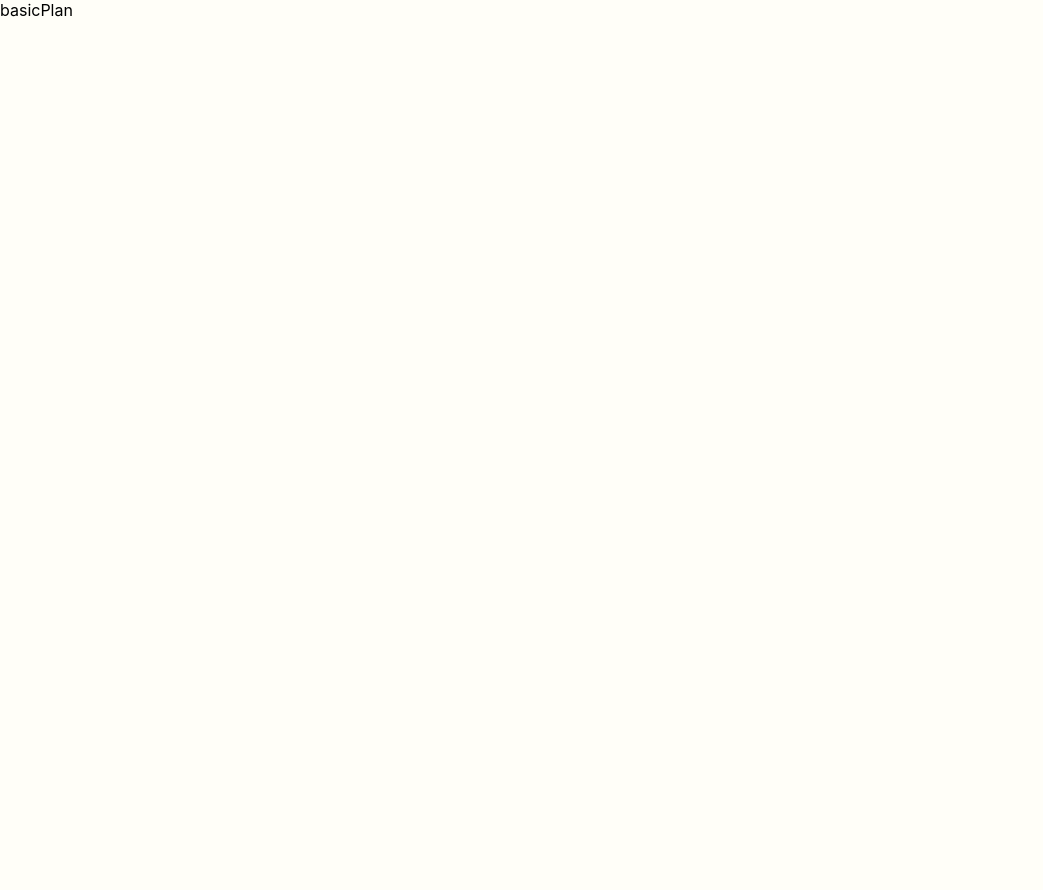
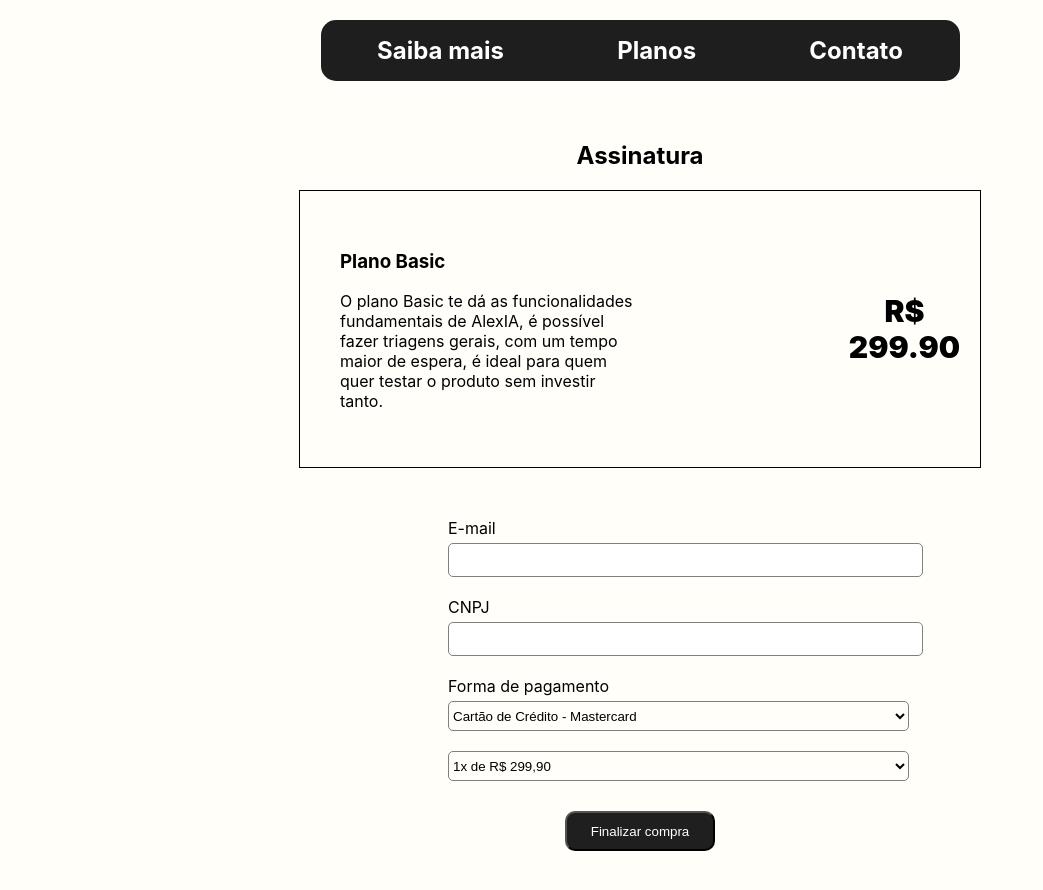
Before and after one commit to getulio-souza/alexIA-app, a React (Create React App) app: page /plans/basic in a window 1280 px wide. Shown: the whole page, without its empty margins (0-1043 px from the left). Before the commit the page ends 800 px from the top, so only its background shows below. Built offline with nearby package versions, Linux system fonts and the light colour scheme.

Commit message:
feature: basic-plan

```diff
--- a/src/components/plans/basic/basicPlan.js
+++ b/src/components/plans/basic/basicPlan.js
@@ -1,9 +1,84 @@
-import React from 'react'
+import React from "react";
+
+import {
+  PlansTitle,
+  SinglePlan,
+  SinglePlanBox,
+  SinglePlanPriceBox,
+  SinglePlanTitle,
+  SinglePlanDescription,
+  SinglePlanPrice,
+  PlanUserInfo,
+  PlanUserEmail,
+  PlanUserLabel,
+  PlanUserInput,
+  PlanUserCNPJ,
+  PlanUserPayment,
+  PlanUserCreditCardTitle,
+  PlanUserCreditCardSelect,
+  PlanUserPaymentPortion,
+  PlanUserPortionOption,
+  PlanConfirmBtn
+} from "./basicPlan.styles";
+
+
+import Navbar from "../../navbar/navbar";
 
 function BasicPlan() {
   return (
-    <div>basicPlan</div>
-  )
+    <>
+      <Navbar/>
+      <PlansTitle>Assinatura</PlansTitle>
+      <SinglePlan>
+        <SinglePlanBox>
+          <SinglePlanTitle>Plano Basic</SinglePlanTitle>
+          <SinglePlanDescription>
+            O plano Basic te dá as funcionalidades fundamentais de AlexIA, é
+            possível fazer triagens gerais, com um tempo maior de espera, é
+            ideal para quem quer testar o produto sem investir tanto.
+          </SinglePlanDescription>
+        </SinglePlanBox>
+        <SinglePlanPriceBox>
+          <SinglePlanPrice>R$</SinglePlanPrice>
+          <SinglePlanPrice>299.90</SinglePlanPrice>
+        </SinglePlanPriceBox>
+      </SinglePlan>
+      <PlanUserInfo>
+        <PlanUserEmail>
+          <PlanUserLabel>E-mail</PlanUserLabel>
+          <PlanUserInput
+            type="email"
+          ></PlanUserInput>
+        </PlanUserEmail>
+        <PlanUserCNPJ>
+        <PlanUserLabel>CNPJ</PlanUserLabel>
+          <PlanUserInput
+            maxLength={14}
+          ></PlanUserInput>
+        </PlanUserCNPJ>
+        <PlanUserPayment>
+          <PlanUserCreditCardTitle>Forma de pagamento</PlanUserCreditCardTitle>
+          <PlanUserCreditCardSelect>
+            <option>Cartão de Crédito - Mastercard</option>
+            <option>Cartão de Crédito - Visa</option>
+            <option>Cartão de Crédito - Electron</option>
+          </PlanUserCreditCardSelect>
+        </PlanUserPayment>
+        <PlanUserPaymentPortion>
+          <PlanUserPortionOption
+            placeholder="1x de R$ 299,90"
+          >
+            <option>1x de R$ 299,90</option>
+            <option>2x de R$ 199,90</option>
+            <option>3x de R$ 99,90</option>
+            <option>4x de R$ 59,90</option>
+            <option>5x de R$ 29,90</option>
+          </PlanUserPortionOption>
+        </PlanUserPaymentPortion>
+      <PlanConfirmBtn>Finalizar compra</PlanConfirmBtn>
+      </PlanUserInfo>
+    </>
+  );
 }
 
-export default BasicPlan
+export default BasicPlan;
--- a/src/components/plans/basic/basicPlan.styles.js
+++ b/src/components/plans/basic/basicPlan.styles.js
@@ -1 +1,151 @@
 import styled from "styled-components";
+
+export const PlansTitle = styled.h2`
+  text-align:center;
+  padding-top:40px;
+`;
+
+export const PlansSubtitle = styled.h6`
+  text-align:center;
+  min-width:30%;
+  width:30%;
+  max-width:30%;
+  margin:0 auto;
+`;
+
+export const SinglePlanContainer = styled.div`
+  display:flex;
+  justify-content:center;
+  align-items:center;
+  flex-direction: column;
+  padding:40px 0px;
+`;
+
+export const SinglePlan = styled.div`
+  width: 50%;
+  margin: 0 auto;
+  display: flex;
+  align-items:center;
+  border: 1px solid #000;
+  padding: 20px;
+`;
+
+export const SinglePlanBox = styled.div`
+  padding: 20px;
+`;
+
+export const SinglePlanTitle = styled.h3``;
+export const SinglePlanDescription = styled.p`
+  width:60%;
+`;
+export const SinglePlanBtn = styled.button`
+  border: none;
+  background-color: #000;
+  color: #fff;
+  width: 150px;
+  height: 30px;
+  border-radius: 10px;
+  transition: .5s;
+  cursor: pointer;
+  &:hover{
+    opacity:0.8;
+  }
+`;
+
+export const SinglePlanPriceBox = styled.div`
+  display: flex;
+  flex-direction: column;
+  align-items:center;
+`
+
+export const SinglePlanPrice = styled.div`
+  font-weight:900;
+  font-size:30px
+`;
+
+export const PlanUserInfo = styled.div`
+  display: flex;
+  flex-direction: column;
+  align-items: center;
+  padding: 40px 0px;
+`;
+export const PlanUserEmail = styled.div`
+  display: flex;
+  flex-direction:column;
+  align-items:flex-start;
+  padding:10px 0px;
+  width: 30%;
+`;
+
+export const PlanUserLabel = styled.label`
+  padding-bottom:5px;
+`;
+
+export const PlanUserInput = styled.input`
+  width:120%;
+  height:30px;
+  border-radius:5px;
+  border:1px solid grey;
+  padding-left:10px;
+`;
+
+export const PlanUserCNPJ = styled.div`
+  display: flex;
+  flex-direction:column;
+  align-items:flex-start;
+  padding:10px 0px;
+  width: 30%;
+`;
+
+export const PlanUserPayment = styled.div`
+  display: flex;
+  flex-direction:column;
+  align-items:flex-start;
+  padding:10px 0px;
+  width:30%;
+`;
+
+export const PlanUserCreditCardTitle = styled.label`
+  padding-bottom:5px;
+`;
+
+export const PlanUserCreditCardSelect = styled.select`
+  min-width:120%;
+  height:30px;
+  border-radius:5px;
+  background-color: transparent;
+  border:1px solid grey;
+  cursor: pointer;
+`;
+
+export const PlanUserPaymentPortion = styled.div`
+  display: flex;
+  flex-direction:column;
+  align-items:flex-start;
+  padding:10px 0px;
+  width:30%;
+
+`;
+
+export const PlanUserPortionOption = styled.select`
+  min-width:120%;
+  height:30px;
+  border-radius:5px;
+  border:1px solid grey;
+  background-color: transparent;
+  cursor: pointer;
+`;
+
+export const PlanConfirmBtn = styled.button`
+  margin-top:20px;
+  width:150px;
+  height:40px;
+  background-color:#1F1F1F;
+  color:#fff;
+  border-radius:10px;
+  cursor: pointer;
+  transition: .5s;
+  &:hover{
+    opacity:0.8;
+  }
+`;
```
